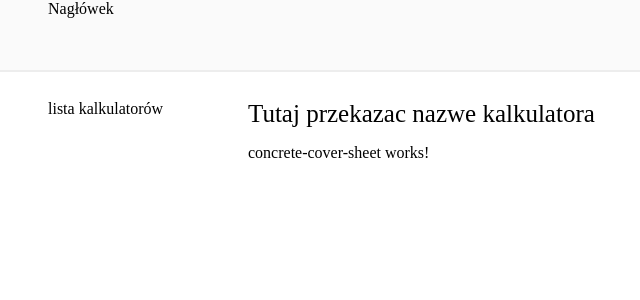
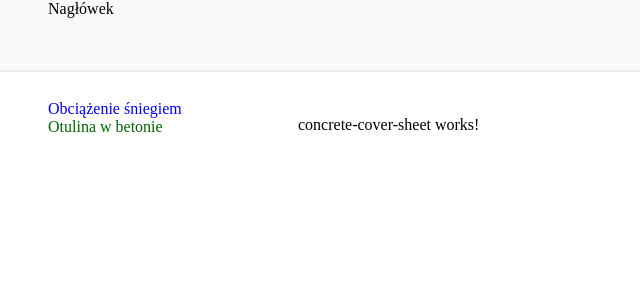
Before and after one commit to matjanko/kalkulatory-budowlane, an Angular app: page /otulina-w-betonie in a window 1280 px wide. Shown: the top 300 px of the page, without its empty margins (52-692 px from the left). Built offline with nearby package versions, Linux system fonts and the light colour scheme.

Commit message:
Next part of sheets structure

```diff
--- a/src/app/app-routing.module.ts
+++ b/src/app/app-routing.module.ts
@@ -1,8 +1,8 @@
 import { NgModule } from '@angular/core';
 import { Routes, RouterModule } from '@angular/router';
 import { MainComponent } from './pages/main/main.component';
-import {ConcreteCoverSheetComponent} from './pages/main/sheets/concrete-cover-sheet/concrete-cover-sheet.component';
-import {SnowLoadSheetComponent} from './pages/main/sheets/snow-load-sheet/snow-load-sheet.component';
+import { ConcreteCoverSheetComponent } from './pages/main/sheets/concrete-cover-sheet/concrete-cover-sheet.component';
+import { SnowLoadSheetComponent } from './pages/main/sheets/snow-load-sheet/snow-load-sheet.component';
 
 const routes: Routes = [
   {
@@ -11,11 +11,17 @@ const routes: Routes = [
     children: [
       {
         path: 'otulina-w-betonie',
-        component: ConcreteCoverSheetComponent
+        component: ConcreteCoverSheetComponent,
+        data: {
+          title: 'Otulina w betonie'
+        }
       },
       {
         path: 'obciazenie-sniegiem',
-        component: SnowLoadSheetComponent
+        component: SnowLoadSheetComponent,
+        data: {
+          title: 'Obciążenie śniegiem'
+        }
       }
     ]
   },
--- a/src/app/pages/main/main.component.html
+++ b/src/app/pages/main/main.component.html
@@ -1,8 +1,12 @@
 <main>
-  <div class="sheet-list-container">lista kalkulatorów</div>
+  <div class="sheet-list-container">
+    <app-sheet-list [sheets]="sheets"></app-sheet-list>
+  </div>
   <div class="sheet-container">
     <div>
-      <app-sheet-name-label name="Tutaj przekazac nazwe kalkulatora"></app-sheet-name-label>
+      <app-sheet-name-label
+        name="{{ sheetName }}">
+      </app-sheet-name-label>
     </div>
     <div>
       <router-outlet></router-outlet>
--- a/src/app/pages/main/main.component.less
+++ b/src/app/pages/main/main.component.less
@@ -14,7 +14,8 @@ main {
     vertical-align: top;
 
     &.sheet-list-container {
-      min-width: 200px;
+      min-width: 250px;
+      max-width: 250px;
     }
   }
 }
--- a/src/app/pages/main/main.component.ts
+++ b/src/app/pages/main/main.component.ts
@@ -1,4 +1,6 @@
 import { Component, OnInit } from '@angular/core';
+import { Sheet } from '../../shared/models/sheet-list/sheet';
+import { SheetService } from '../../shared/services/sheet.service';
 
 @Component({
   selector: 'app-main',
@@ -6,7 +8,13 @@ import { Component, OnInit } from '@angular/core';
   styleUrls: ['./main.component.less'],
 })
 export class MainComponent implements OnInit {
-  constructor() {}
 
-  ngOnInit(): void {}
+  sheetName: string;
+  sheets = new Array<Sheet>();
+
+  constructor(private sheetService: SheetService) {}
+
+  ngOnInit(): void {
+    this.sheets = this.sheetService.getSheets();
+  }
 }
--- a/src/app/pages/main/main.module.ts
+++ b/src/app/pages/main/main.module.ts
@@ -4,11 +4,12 @@ import { MainComponent } from './main.component';
 import { SheetsModule } from './sheets/sheets.module';
 import { RouterModule } from '@angular/router';
 import { SharedComponentsModule } from '../../shared/components/shared-components.module';
+import { SheetListComponent } from './sheet-list/sheet-list.component';
 
 
 
 @NgModule({
-  declarations: [MainComponent],
+  declarations: [MainComponent, SheetListComponent],
   imports: [
     CommonModule,
     SheetsModule,
--- /dev/null
+++ b/src/app/pages/main/sheet-list/sheet-list.component.html
@@ -0,0 +1,5 @@
+<div *ngFor="let sheet of sheets">
+  <a routerLink="{{sheet.path}}" routerLinkActive="active">
+    {{sheet.title}}
+  </a>
+</div>
--- /dev/null
+++ b/src/app/pages/main/sheet-list/sheet-list.component.less
@@ -0,0 +1,7 @@
+a {
+  text-decoration: none;
+
+  &.active {
+    color:darkgreen;
+  }
+}
--- /dev/null
+++ b/src/app/pages/main/sheet-list/sheet-list.component.ts
@@ -0,0 +1,19 @@
+import { Component, Input, OnInit } from '@angular/core';
+import { Sheet } from '../../../shared/models/sheet-list/sheet';
+
+@Component({
+  selector: 'app-sheet-list',
+  templateUrl: './sheet-list.component.html',
+  styleUrls: ['./sheet-list.component.less']
+})
+export class SheetListComponent implements OnInit {
+
+  @Input() sheets: Array<Sheet>;
+
+  constructor() { }
+
+  ngOnInit(): void {
+
+  }
+
+}
--- /dev/null
+++ b/src/app/shared/models/sheet-list/sheet-category.ts
@@ -0,0 +1,4 @@
+export class SheetCategory {
+  id: number;
+  name: string;
+}
--- /dev/null
+++ b/src/app/shared/models/sheet-list/sheet.ts
@@ -0,0 +1,10 @@
+import { SheetCategory } from './sheet-category';
+
+export class Sheet {
+  id: number;
+  name: string;
+  title: string;
+  description: string;
+  category: SheetCategory;
+  path: string;
+}
--- /dev/null
+++ b/src/app/shared/services/sheet.service.ts
@@ -0,0 +1,39 @@
+import { Injectable } from '@angular/core';
+import { SheetCategory } from '../models/sheet-list/sheet-category';
+import { Sheet } from '../models/sheet-list/sheet';
+
+@Injectable({
+  providedIn: 'root'
+})
+export class SheetService {
+
+  constructor() { }
+
+  getCategories(): Array<SheetCategory> {
+    return [
+      { id: 1, name: 'Obciążenia' },
+      { id: 2, name: 'Żelbet' }
+    ] as Array<SheetCategory>;
+  }
+
+  getSheets(): Array<Sheet> {
+    return [
+      {
+        id: 1,
+        name: 'SnowLoadSheet',
+        title: 'Obciążenie śniegiem',
+        description: 'Kalkulator do wyznaczania obciążenia śniegiem',
+        category: this.getCategories()[0],
+        path: '/obciazenie-sniegiem'
+      },
+      {
+        id: 2,
+        name: 'ConcreteCoverSheet',
+        title: 'Otulina w betonie',
+        description: 'Kalkulator do wyznaczania minimalnej otuliny w elementach żelbetowych',
+        category: this.getCategories()[1],
+        path: '/otulina-w-betonie'
+      }
+    ] as Array<Sheet>;
+  }
+}
```
Also changed, not shown: 2 other files (tests, documents, lock files or other folders).
